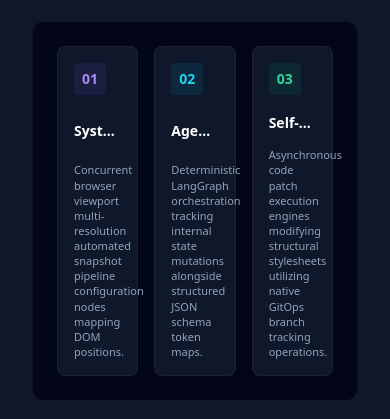
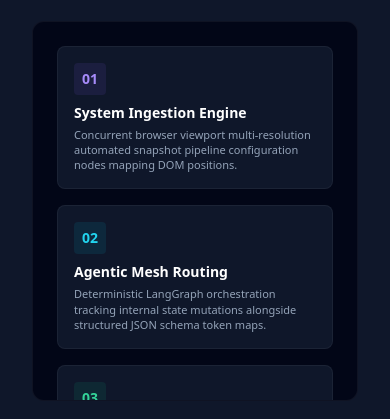
Before and after one commit to atharva-0605/test, a plain HTML site: page index.html in a window 390 px wide. Shown: the part 273-692 px from the top of the page. Drawn offline with nearby package versions, Linux system fonts and the light colour scheme.

Commit message:
AuraHeal.AI auto-healing: resolved visual layout anomalies

```diff
--- a/index.html
+++ b/index.html
@@ -21,7 +21,7 @@
             <p class="text-xs text-slate-400 mt-1">This viewport grid container fails responsiveness thresholds on mobile.</p>
         </header>
 
-        <div class="card-container grid grid-cols-3 gap-4 bg-slate-950 p-6 rounded-xl border border-white/5 overflow-hidden">
+        <div class="card-container grid grid-cols-1 md:grid-cols-3 gap-4 bg-slate-950 p-6 rounded-xl border border-white/5 overflow-hidden">
 
             <div class="bg-slate-900 p-4 rounded-lg border border-white/5 flex flex-col justify-between">
                 <div class="w-8 h-8 bg-violet-500/10 text-violet-400 flex items-center justify-center rounded font-bold text-sm">01</div>
```
